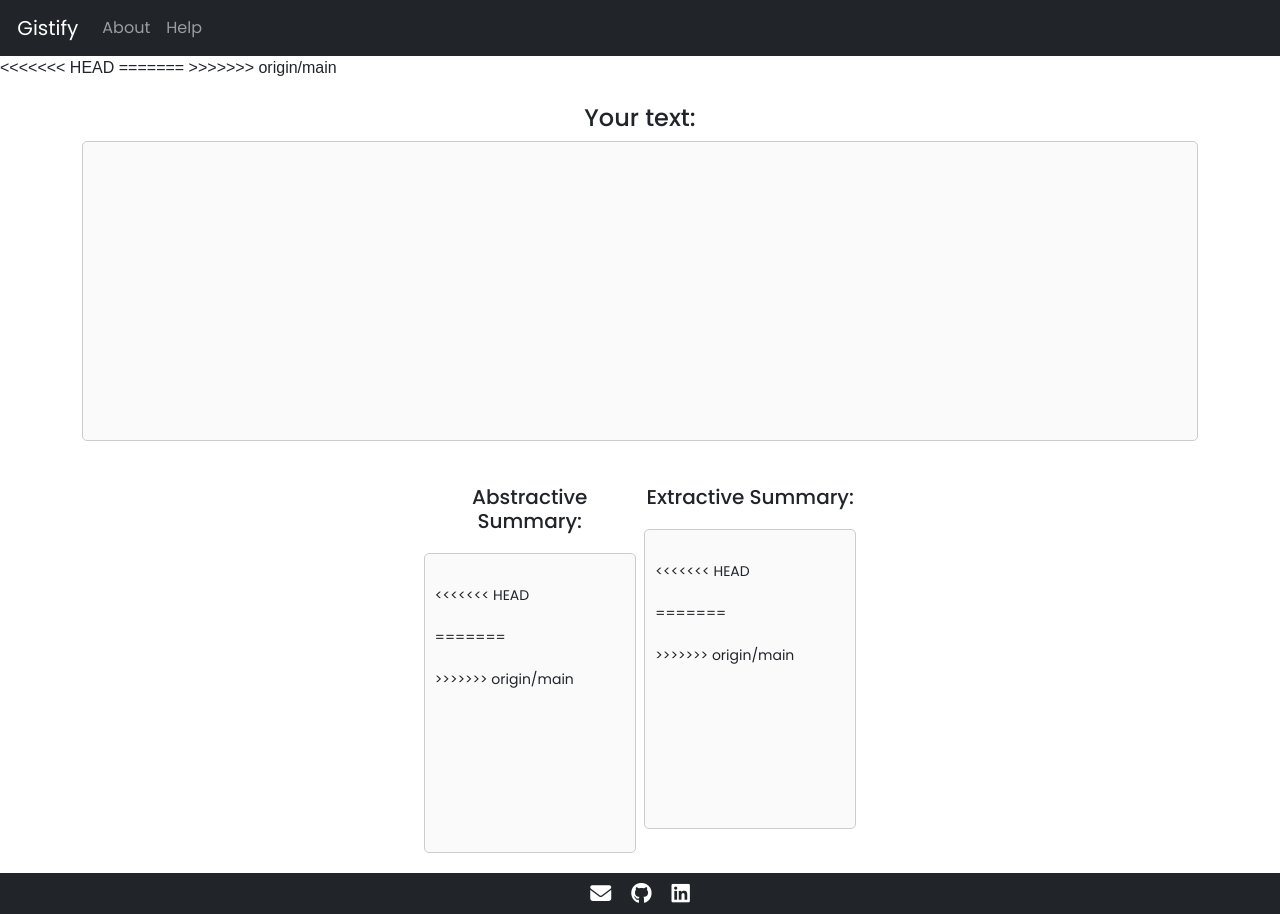
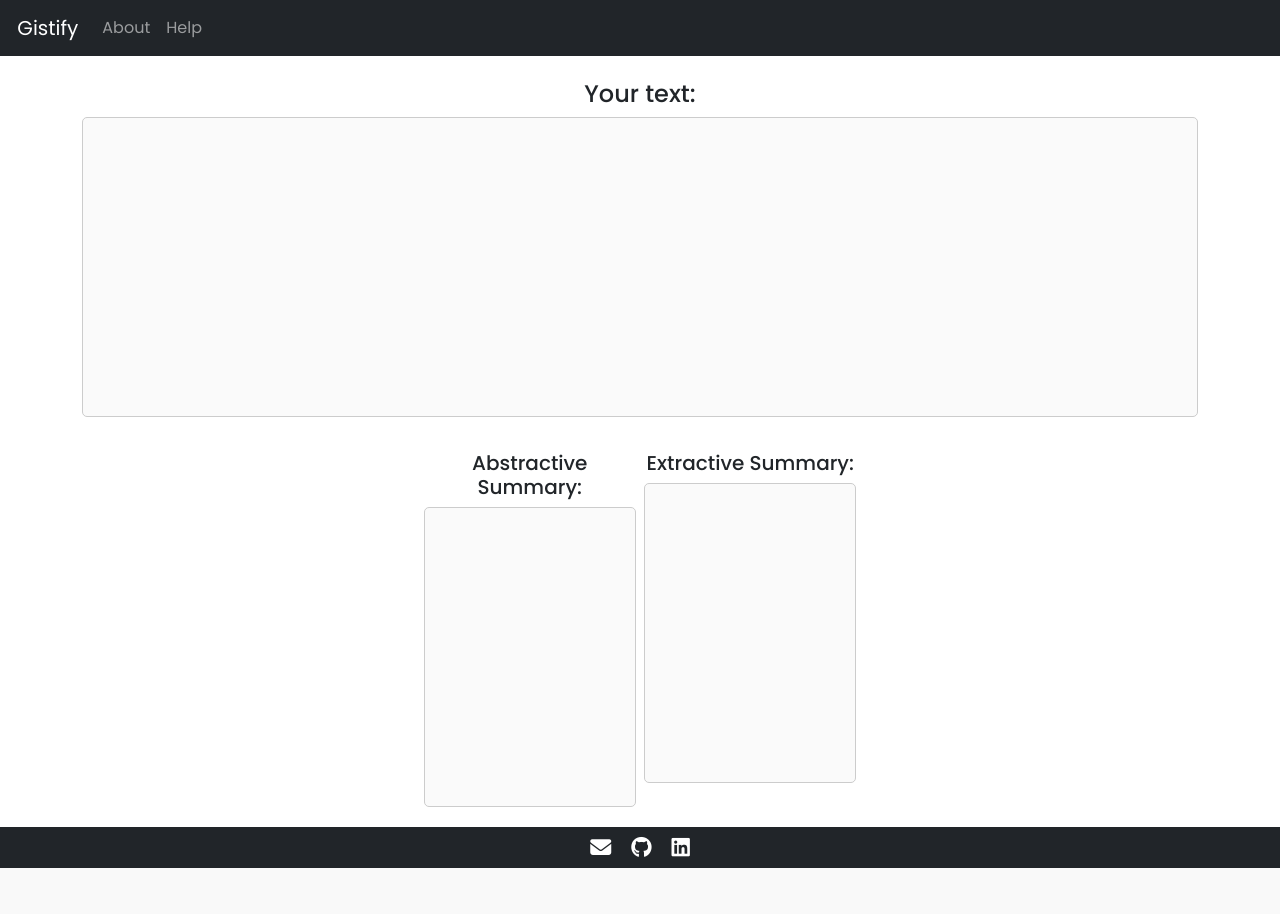
Before and after one commit to yagaykhatri19/gistify, a Flask app: template templates/summarize.html in a window 1280 px wide. After the commit the page ends 868 px from the top, so only its background shows below. Run offline with Flask 3, Linux system fonts and the light colour scheme; the template is opened without the code that fills it, so the values that code supplies are empty; some libraries are stand-ins or nearby versions.

Commit message:
Merge remote-tracking branch 'origin/main' into main

```diff
--- a/static/style.css
+++ b/static/style.css
@@ -23,10 +23,6 @@
   object-fit: cover;
 }
 
-<<<<<<< HEAD
-=======
-
->>>>>>> origin/main
 .about {
   width: 1130px;
   max-width: 85%;
@@ -73,10 +69,6 @@ span {
   background: #000;
 }
 
-<<<<<<< HEAD
-=======
-
->>>>>>> origin/main
 /* DASHBOARD */
 .textbox {
   width: 80%;
@@ -116,11 +108,7 @@ body {
   display: flex;
   flex-direction: column;
   min-height: 100vh;
-<<<<<<< HEAD
   position: relative;
-=======
-
->>>>>>> origin/main
 }
 
 footer {
@@ -128,11 +116,8 @@ footer {
   padding: 20px 0;
   text-align: center;
   margin-top: auto;
-<<<<<<< HEAD
   width: 100%;
   bottom: 0;
-=======
->>>>>>> origin/main
 }
 
 .footer-container {
@@ -172,20 +157,13 @@ footer {
   word-wrap: break-word;
   margin: 0 auto;
   text-align: justify;
-<<<<<<< HEAD
   margin-bottom: -10px;
-=======
->>>>>>> origin/main
 }
 
 .side-by-side-container {
   display: flex;
   justify-content: space-between;
-<<<<<<< HEAD
   max-width: 95%; /* Reduced width to provide margin */
-=======
-  max-width: 1600px;
->>>>>>> origin/main
   margin: 20px auto;
 }
 
@@ -207,10 +185,7 @@ footer {
 }
 .side-box-container h5 {
   text-align: center;
-<<<<<<< HEAD
   margin-bottom: 8px;
-=======
->>>>>>> origin/main
 }
 
 .btn-get-started {
--- a/templates/summarize.html
+++ b/templates/summarize.html
@@ -1,52 +1,4 @@
 {% extends 'index.html' %} {% block body %}
-<<<<<<< HEAD
-=======
-    <style>
-        .scroll-box {
-            width: 100%;
-            max-width: 1800px;
-            height: 300px;
-            padding: 10px;
-            border: 1px solid #ccc;
-            border-radius: 5px;
-            overflow-y: scroll;
-            font-size: 14px;
-            background-color: #fafafa;
-            white-space: pre-wrap;
-            word-wrap: break-word;
-            margin: 0 auto;
-            text-align: justify;
-        }
-
-        .side-by-side-container {
-            display: flex;
-            justify-content: space-between;
-            max-width: 1600px;
-            margin: 20px auto;
-        }
-
-        .side-box-container {
-            width: 49%;
-        }
-
-        .side-box {
-            height: 300px;
-            padding: 10px;
-            border: 1px solid #ccc;
-            border-radius: 5px;
-            overflow-y: scroll;
-            font-size: 14px;
-            background-color: #fafafa;
-            white-space: pre-wrap;
-            word-wrap: break-word;
-            text-align: justify;
-        }
-        .side-box-container h5 {
-            text-align: center;
-        }
-    </style>
-
->>>>>>> origin/main
     <div class="container my-4" style="text-align: center;">
         <h4>Your text:</h4>
         <div class="scroll-box">
@@ -58,21 +10,13 @@
         <div class="side-box-container">
             <h5>Abstractive Summary:</h5>
             <div class="side-box">
-<<<<<<< HEAD
                 {{ summary_ }}
-=======
-                {{ text }}
->>>>>>> origin/main
             </div>
         </div>
         <div class="side-box-container">
             <h5>Extractive Summary:</h5>
             <div class="side-box">
-<<<<<<< HEAD
                 {{ summary }}
-=======
-                {{ text }}
->>>>>>> origin/main
             </div>
         </div>
     </div>
```
